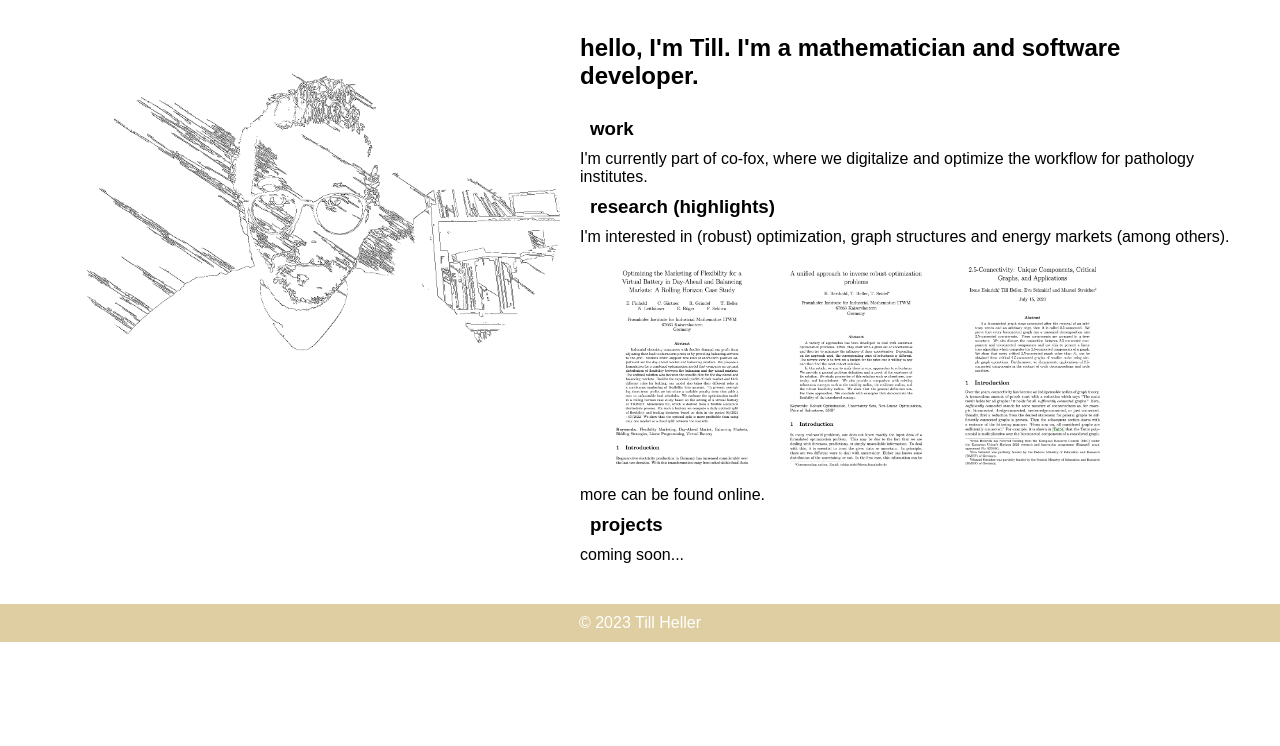
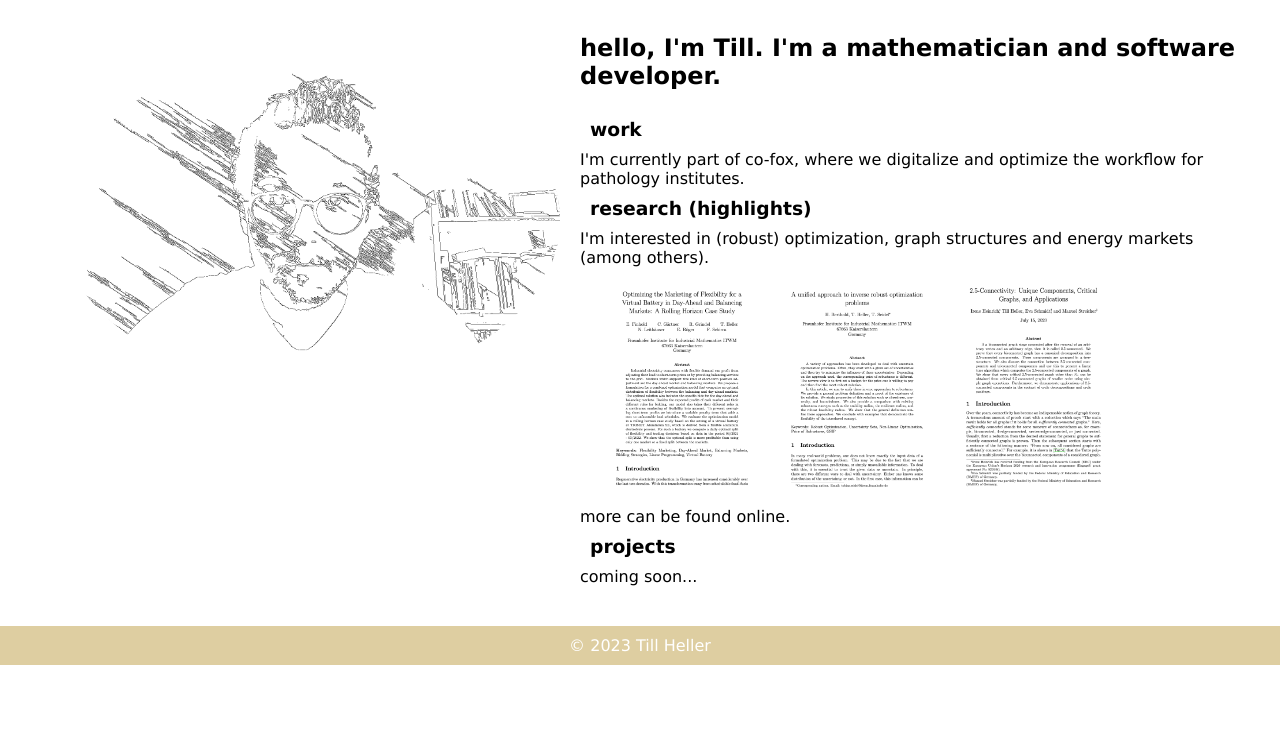
Before and after one commit to heller7/heller, a plain HTML site: page index.html in a window 1280 px wide. Shown: the part 54-800 px from the top of the page. Drawn offline with Linux system fonts and the light colour scheme.

Commit message:
Update style.css

```diff
--- a/style.css
+++ b/style.css
@@ -6,7 +6,7 @@
 
 body {
     /* background-color: #f4f4f4; */
-    font-family: Arial, sans-serif;
+    font-family: Verdana
 }
 
 header {
```
